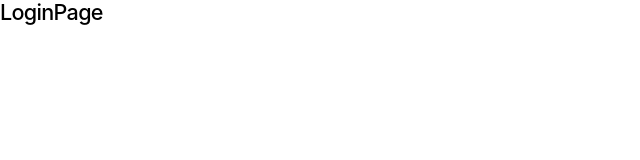
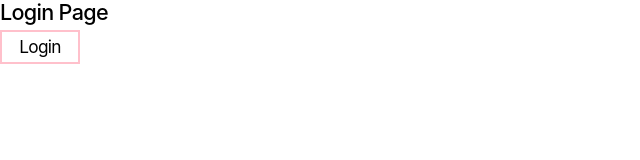
Before and after one commit to henny1105/react_project_final, a React (Create React App) app: page /router_project/login in a window 1280 px wide. Shown: the top 160 px of the page, without its empty margins (0-640 px from the left). Built offline with nearby package versions, Linux system fonts and the light colour scheme; a web font is replaced by a local one.

Commit message:
netlify 업로드 전 오류 해결

```diff
--- a/src/Components/sub/router/LoginPage.jsx
+++ b/src/Components/sub/router/LoginPage.jsx
@@ -1,11 +1,19 @@
 import React from 'react';
+import { useNavigate } from 'react-router-dom';
 
-const LoginPage = () => {
+const LoginPage = ({ setAuthenticate }) => {
+	const navigate = useNavigate();
+
+	const handleLogin = () => {
+		setAuthenticate(true);
+		navigate('/router_project/user');
+	};
+
 	return (
 		<div>
-			<h1>LoginPage</h1>
+			<h1>Login Page</h1>
+			<button onClick={handleLogin}>Login</button>
 		</div>
 	);
 };
-
 export default LoginPage;
--- a/src/Components/sub/router/Main.jsx
+++ b/src/Components/sub/router/Main.jsx
@@ -22,7 +22,7 @@ const Main = () => {
 				<Route path='about' element={<AboutPage />} />
 				<Route path='products' element={<ProductPage />} />
 				<Route path='products/:id' element={<ProductDetailPage />} />
-				<Route path='login' element={<LoginPage />} />
+				<Route path='login' element={<LoginPage onLogin={setAuthenticate} />} />
 				<Route
 					path='user'
 					element={
--- a/src/Components/sub/router/ProductPage.jsx
+++ b/src/Components/sub/router/ProductPage.jsx
@@ -3,11 +3,20 @@ import { useSearchParams } from 'react-router-dom';
 
 const ProductPage = () => {
 	let [query, setQuery] = useSearchParams();
+
+	const handleSearch = (searchTerm) => {
+		setQuery({ search: searchTerm }, { replace: true });
+	};
+
+	console.log(query.get('search'));
+	// 현재 입력된 값 가져오기
+
 	return (
 		<div>
 			<h1>Show All Products!!!</h1>
+			<input type='text' placeholder='Search products...' onChange={(e) => handleSearch(e.target.value)} />
+			<p>Searching for: {query.get('search')}</p>
 		</div>
 	);
 };
-
 export default ProductPage;
```
